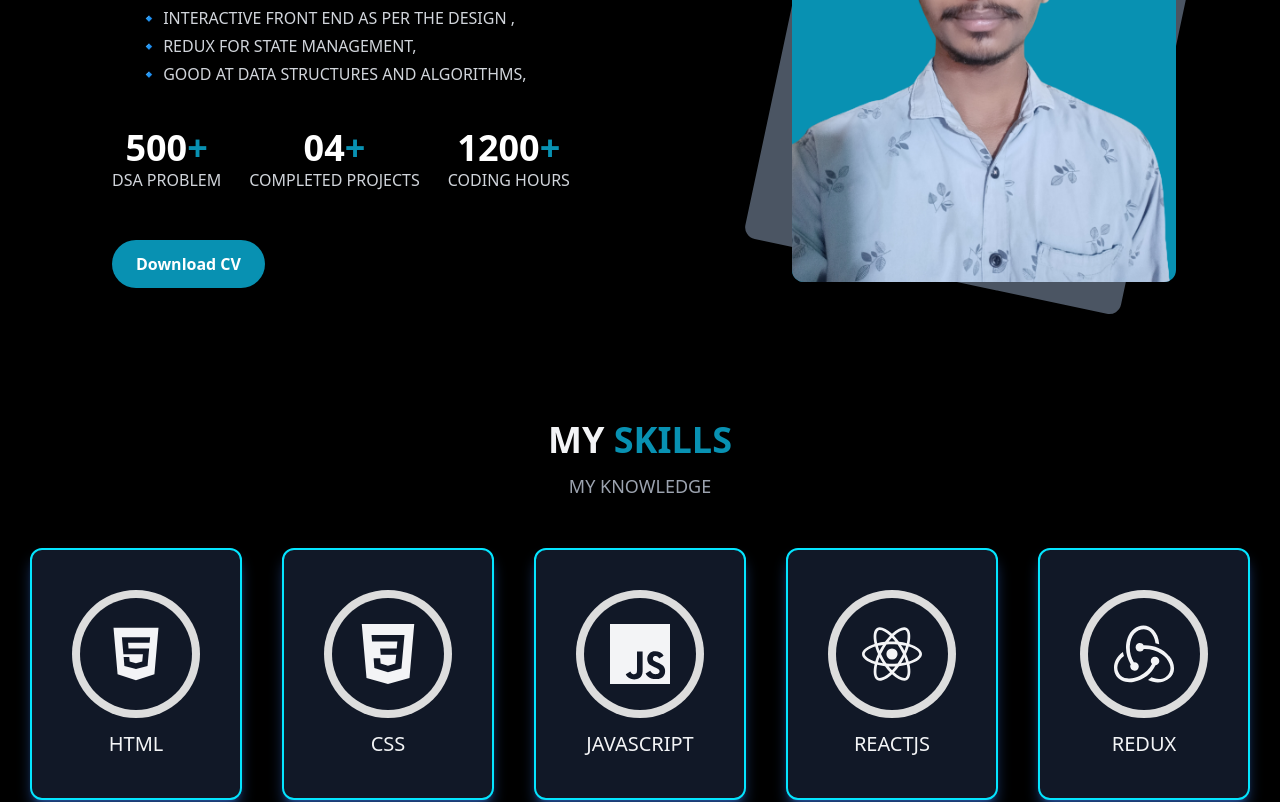
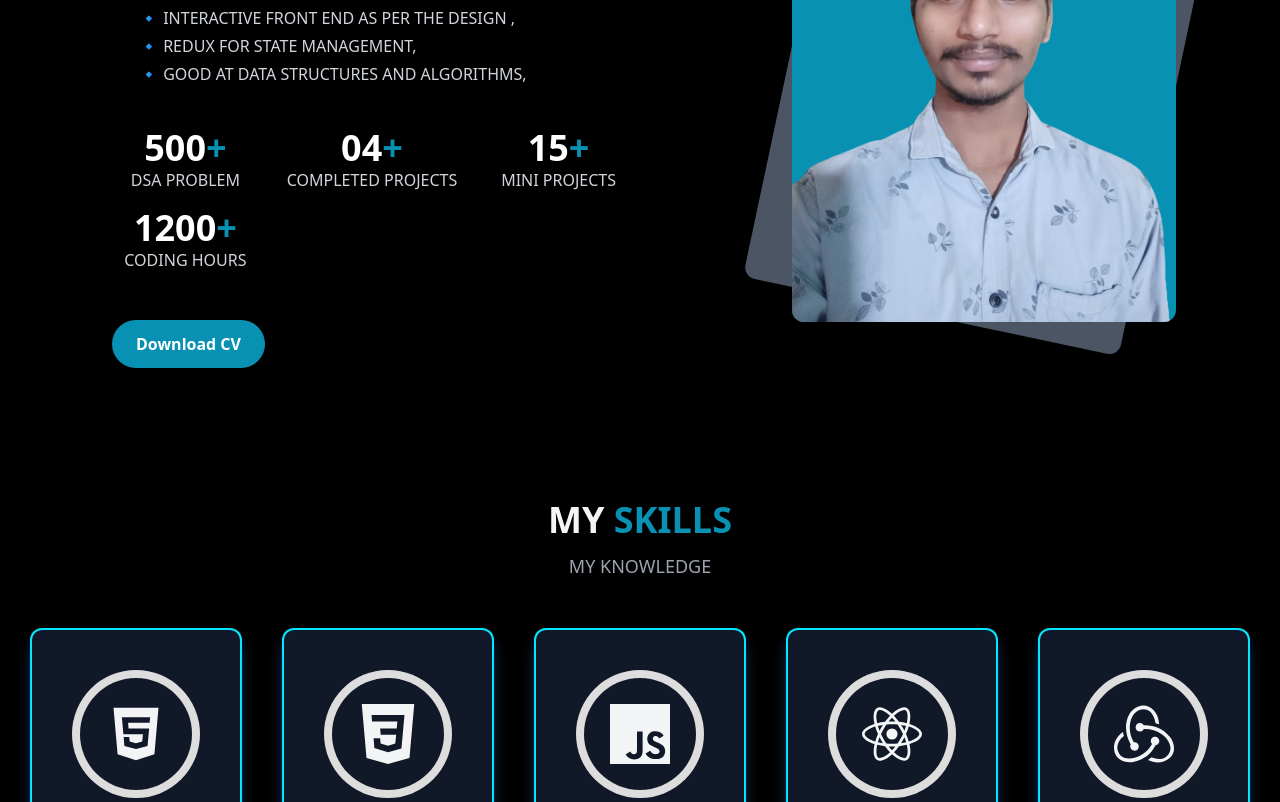
Before and after one commit to rajkumar7859/My_Portfolio, a React (Create React App) app: page /miniprojects in a window 1280 px wide. Shown: the part 1220-2022 px from the top of the page. Built offline with nearby package versions, Linux system fonts and the light colour scheme.

Commit message:
update about section

```diff
--- a/src/components/About.jsx
+++ b/src/components/About.jsx
@@ -5,6 +5,7 @@ const About = () => {
   const info = [
     { text: "DSA problem", count: "500" },
     { text: "Completed Projects", count: "04" },
+    { text: "Mini projects", count: "15" },
     { text: "Coding hours", count: "1200" },
   ];
   return (
@@ -47,7 +48,7 @@ technology solutions.
 
         <ScrollAnimation animateIn="fadeInLeft" delay={0.2*1000}>
 
-              <div className="flex mt-10 items-center gap-7">
+              <div className="inline-grid grid-cols-3 gap-4 mt-10 lg:-ml-32 md:-ml-60 items-center">
                 {info.map((content) => (
                   <div key={content.text}>
                     <h3 className="md:text-4xl text-2xl font-semibold text-white">
--- a/src/components/Contact.jsx
+++ b/src/components/Contact.jsx
@@ -68,7 +68,7 @@ const Contact = () => {
 
         <div
           className="mt-16 flex md:flex-row flex-col
-          gap-6 max-w-5xl bg-gray-800 md:p-6 p-2 rounded-lg mx-auto shadow-[0px_5px_10px_2px_rgb(0_139_255/70%)]"
+          gap-6 max-w-5xl bg-gray-800 md:p-6 p-2 rounded-lg border-2 group border-[rgb(4_229_255)] mx-auto shadow-[0px_5px_10px_2px_rgb(0_139_255/70%)]"
           >
           <form  onSubmit={formSubmit} className="flex flex-col flex-1 gap-5">
             <input onChange={handleChange} type="text" placeholder="Your Name" value={data.name} name="name" />
--- a/src/components/GithubStatus.jsx
+++ b/src/components/GithubStatus.jsx
@@ -84,7 +84,7 @@ const  GithubStatus= () => {
               </GitHubCalendar>
               <div className="flex justify-between">
               <BiTargetLock size={20} className='animate-spin-slow'></BiTargetLock>
-                <h2 className="capitalize font-bold text-cyan-400">GitHub Contribution Calendar</h2>
+                <h2 className="uppercase font-bold text-cyan-400">GitHub Contribution Calendar</h2>
                 <BiTargetLock size={20} className='animate-reverse-spin'></BiTargetLock>
               </div>
             </div>
--- a/src/components/Project.jsx
+++ b/src/components/Project.jsx
@@ -18,7 +18,7 @@ const Project = () => {
         </div>
       </ScrollAnimation>
       <br />
-      <div className="lg:flex border-2 md:flex sm:block border-none justify-center gap-10 text-[25px] font-math mb-4 ">
+      <div className="lg:flex border-2 md:flex sm:block border-none justify-center gap-10 text-[25px] font-math mb-4 text-center ">
         <div>
           <Link
             to="/bigprojects"
```
Also changed, not shown: 1 other file (tests, documents, lock files or other folders).
